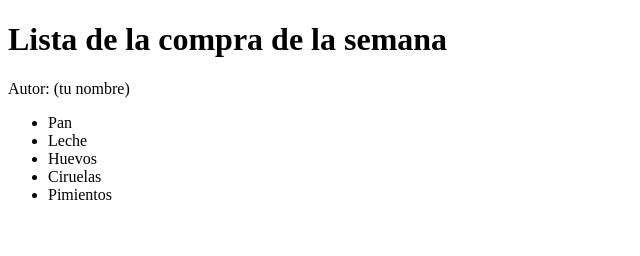
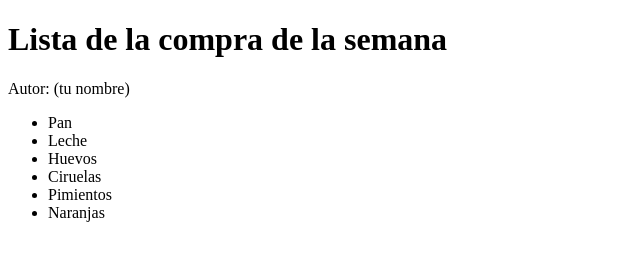
Before and after one commit to victorrpf/practica_remotos_base, a plain HTML site: page index.html in a window 1280 px wide. Shown: the full height of the page, 0-640 px from the left. Drawn offline with Linux system fonts and the light colour scheme.

Commit message:
Añade naranjas

```diff
--- a/index.html
+++ b/index.html
@@ -13,6 +13,7 @@
     <li>Huevos</li>
     <li>Ciruelas</li>
     <li>Pimientos</li>
+    <li>Naranjas</li>
   </ul>
 </body>
 </html>
```
